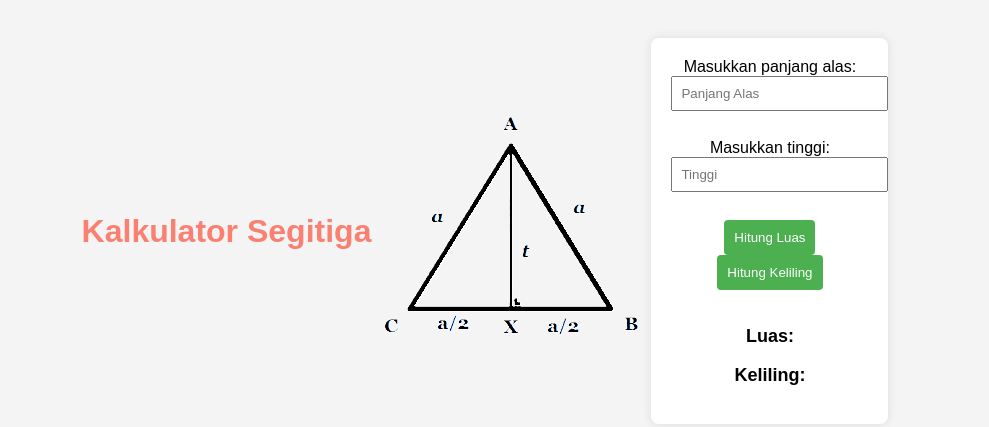
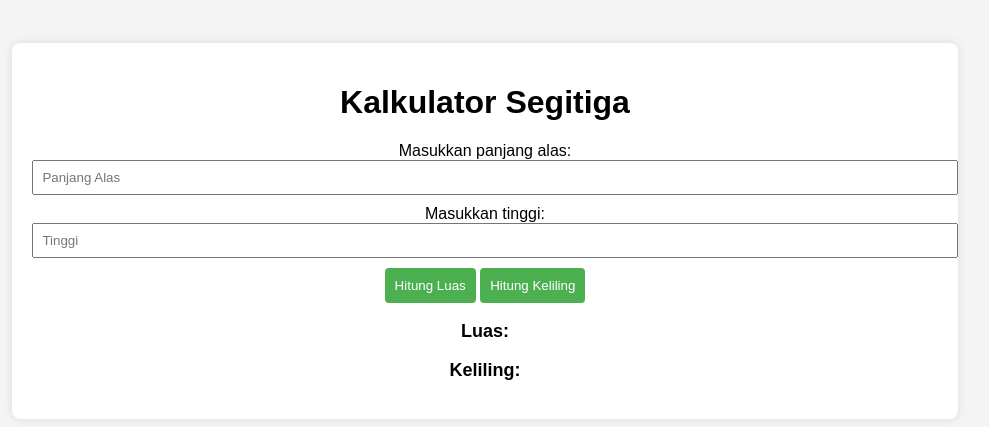
Before and after one commit to revou-fundamental-course/25-dec-23-WhiteOwl7, a plain HTML site: page index.html in a window 1280 px wide. Shown: the part 169-596 px from the top of the page, without its empty margins (155-1144 px from the left). Drawn offline with Linux system fonts and the light colour scheme.

Commit message:
second commit

```diff
--- a/index.html
+++ b/index.html
@@ -7,28 +7,20 @@
     <link rel="stylesheet" href="css/style.css">
 </head>
 <body>
-    <center><h1 style="color: salmon;">Kalkulator Segitiga</h1></center>
 
-    <div class="image">
-        <center><img src="assets/segitiga.png"></center>
-    </div>
+    <div class="container">
+        <h1>Kalkulator Segitiga</h1>
+        <label for="alas">Masukkan panjang alas:</label>
+        <input type="number" id="alas" placeholder="Panjang Alas">
 
-    <br>
-    <div class="container">
-        <center><label for="alas">Masukkan panjang alas:</label></center>
-        <center><input type="number" id="alas" placeholder="Panjang Alas"></center>
+        <label for="tinggi">Masukkan tinggi:</label>
+        <input type="number" id="tinggi" placeholder="Tinggi">
 
-        <br>
-        <center><label for="tinggi">Masukkan tinggi:</label></center>
-        <center><input type="number" id="tinggi" placeholder="Tinggi"></center>
+        <button onclick="hitungLuas()">Hitung Luas</button>
+        <button onclick="hitungKeliling()">Hitung Keliling</button>
 
-        <br>
-        <center><button onclick="hitungLuas()">Hitung Luas</button></center>
-        <center><button onclick="hitungKeliling()">Hitung Keliling</button></center>
-
-        <br>
-        <center><p id="hasilLuas">Luas: </p></center>
-        <center><p id="hasilKeliling">Keliling: </p></center>
+        <p id="hasilLuas">Luas: </p>
+        <p id="hasilKeliling">Keliling: </p>
     </div>
 
     <script src="js/script.js"></script>
```
